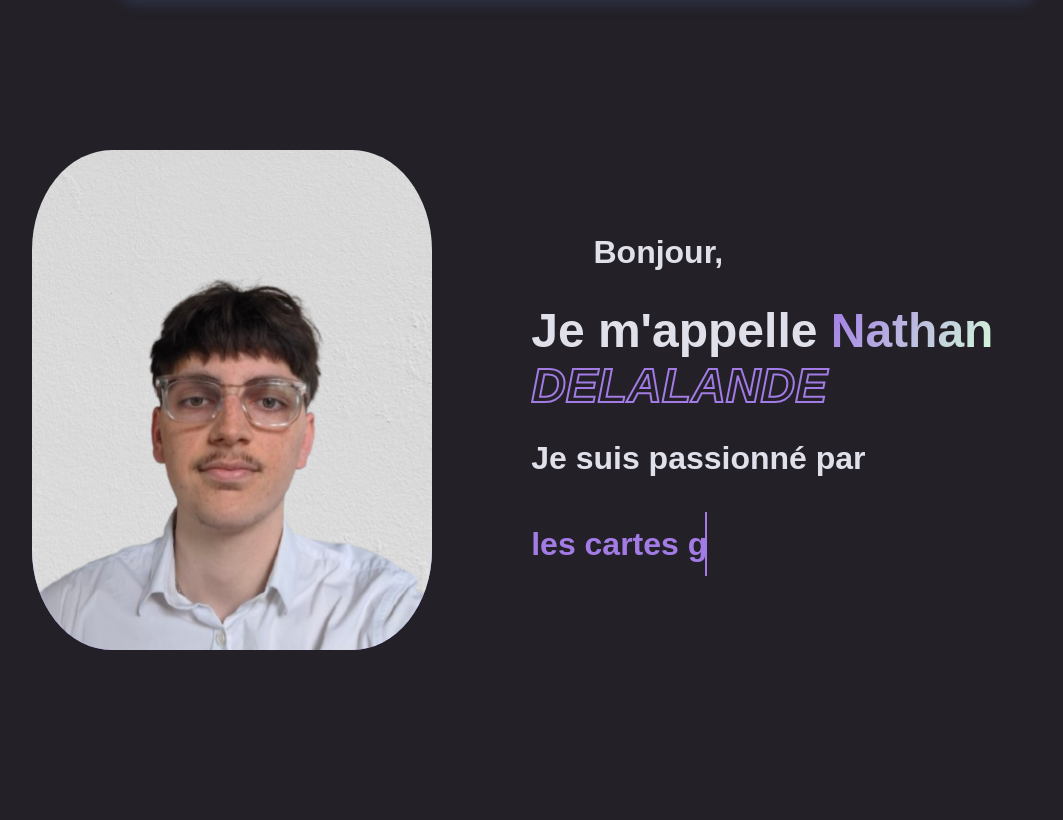
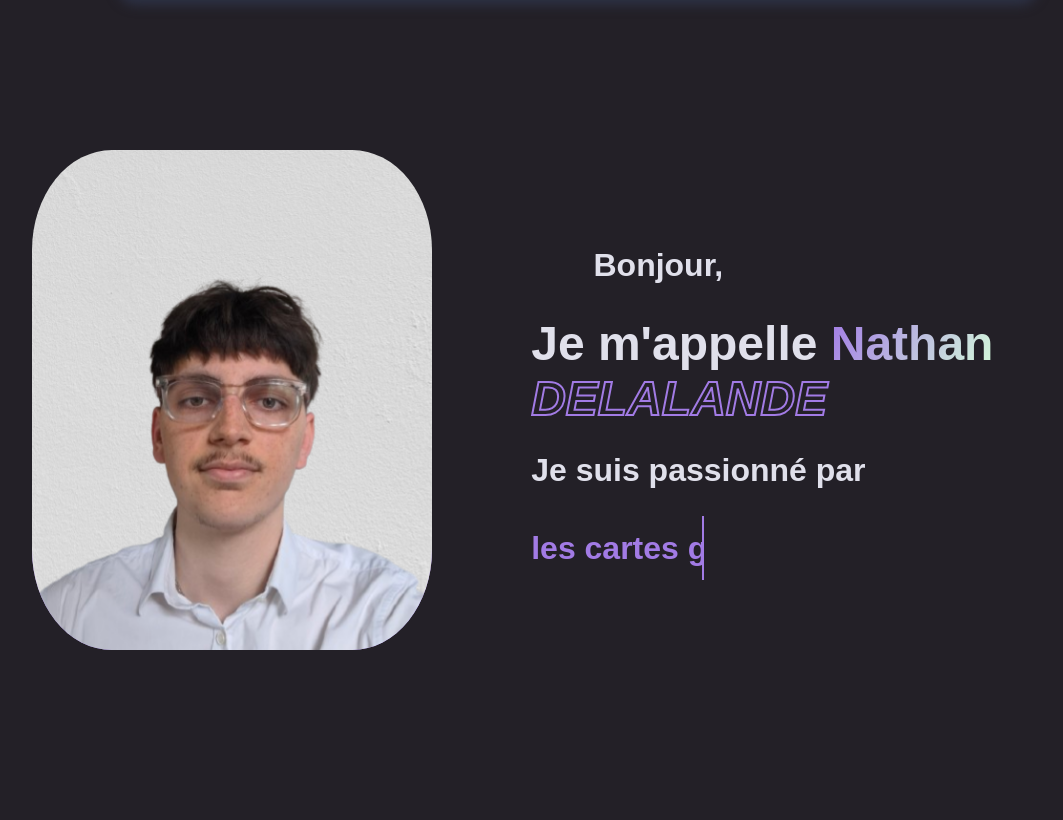
Before and after one commit to lycee-paul-louis-courier-bts-sio/portfolio-delalande-nathan, a PHP site: page / in a window 1280 px wide. Shown: the part 83-903 px from the top of the page, without its empty margins (62-1125 px from the left). Run offline with PHP 8.4, Linux system fonts and the light colour scheme.

Commit message:
bug accueil txt

```diff
--- a/css/accueil.css
+++ b/css/accueil.css
@@ -164,8 +164,8 @@
   display: flex;
 }
 .dynamic-txt {
-  margin-block-start: 2.22em;
-  padding-left: 15px;
+  margin: 0;
+  padding: 0;
   line-height: 4rem;
   height: 4rem;
   overflow: hidden;
--- a/index.html
+++ b/index.html
@@ -39,10 +39,10 @@
         <div class="text">
           <h2 id="hello">Bonjour,</h2>
           <h1>Je m'appelle
-            <span class="prenom" >Nathan</span>
-            <span class="nom">DELALANDE</span></h1>
+          <span class="prenom" >Nathan</span>
+          <span class="nom">DELALANDE</span></h1>
+          <h2 class="static-txt">Je suis passionné par</h2>
           <div class="dynamic">
-            <h2 class="static-txt">Je suis passionné par</h2>
             <ul class="dynamic-txt">
               <li><span>l'informatique</span></li>
               <li><span>la programmation</span></li>
```
